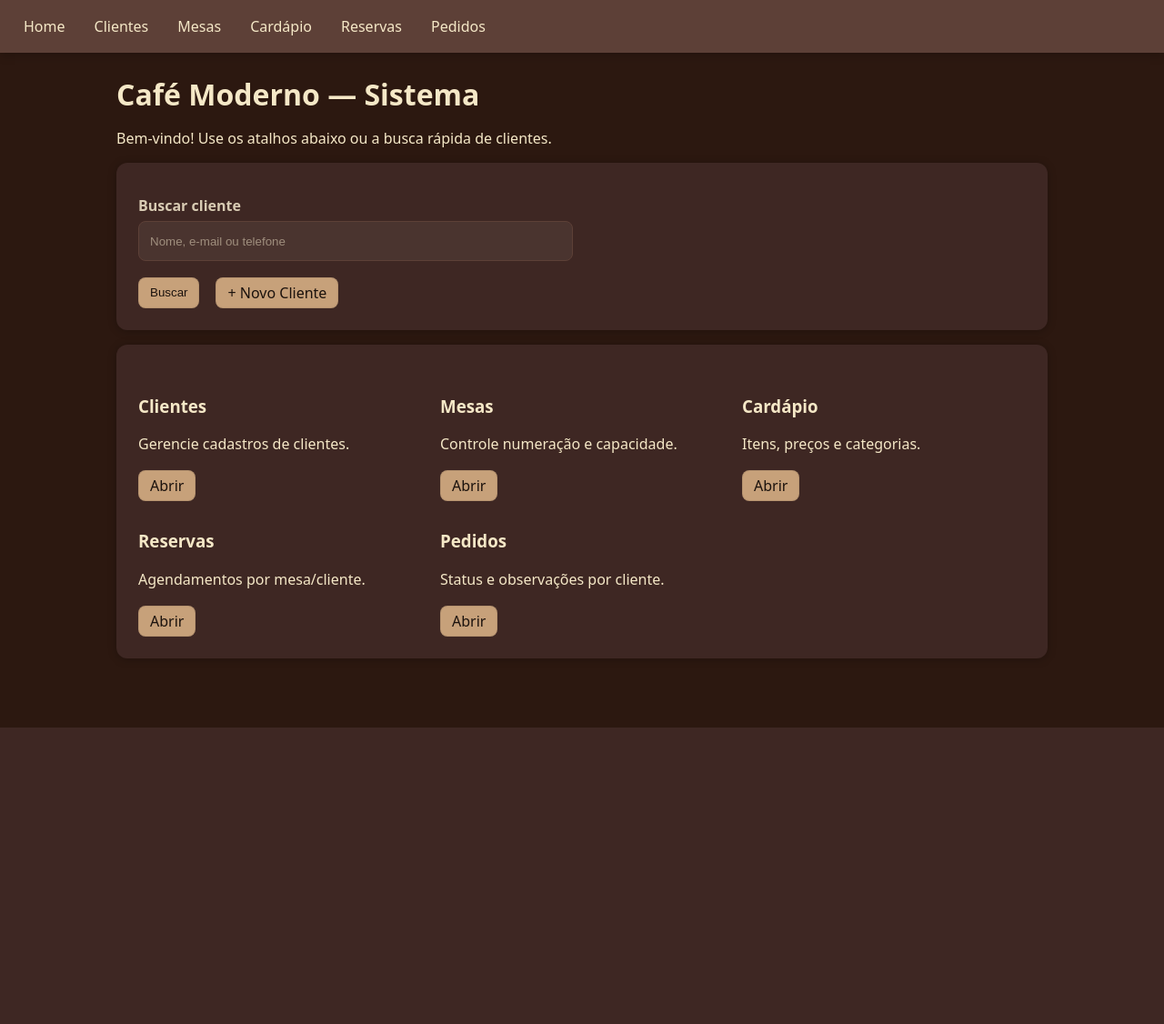
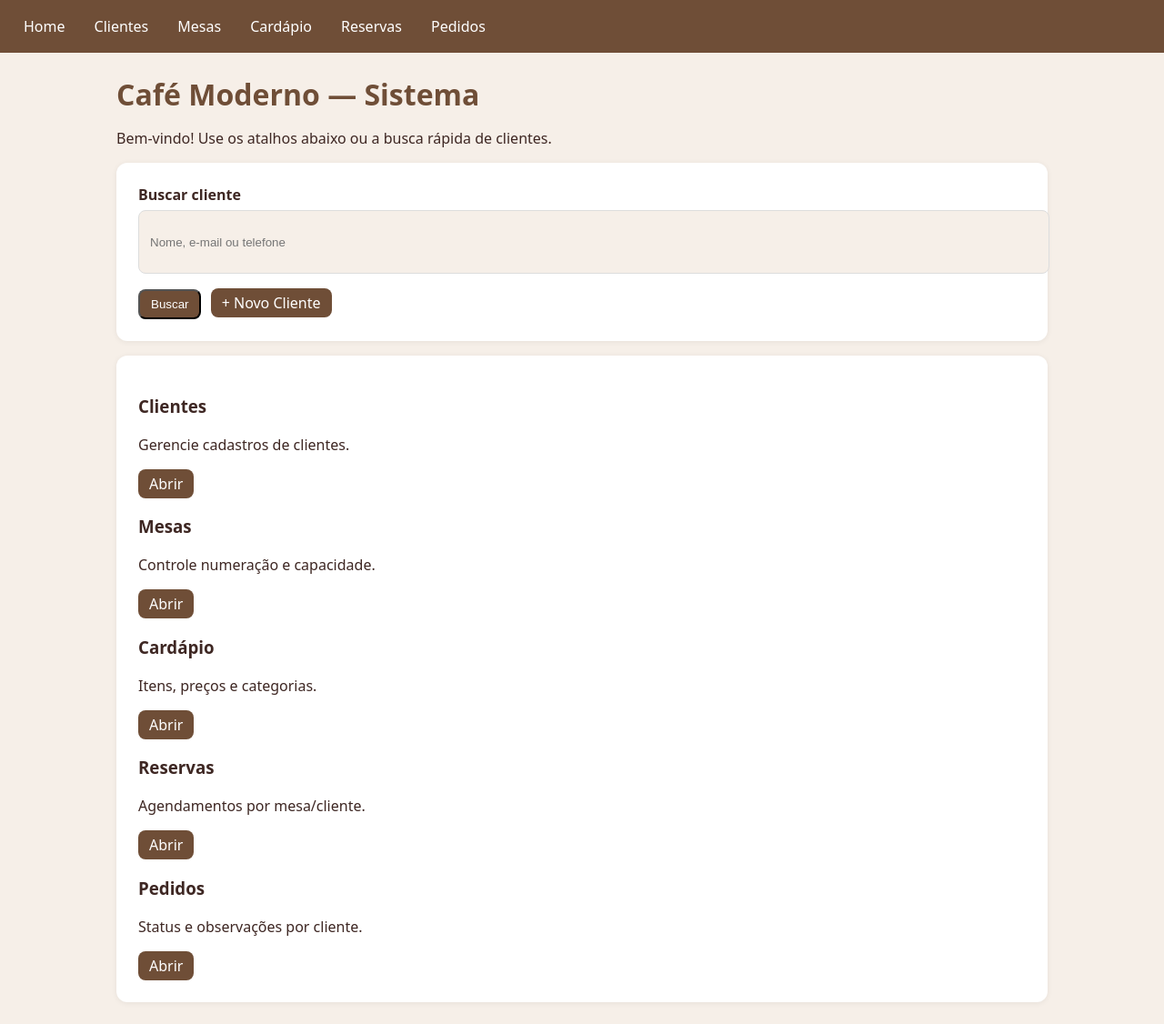
Before and after one commit to evertoooon/projeto-caf-moderno, a PHP site: page / in a window 1280 px wide. Shown: the whole page at 91% size. Before the commit the page ends 800 px from the top, so only its background shows below. Run offline with PHP 8.4, Linux system fonts and the light colour scheme.

Commit message:
Estilo aprimorado: aplicação da paleta temática Café Moderno (tons marrom, creme e bege) para menus, botões e tabelas

```diff
--- a/css/style.css
+++ b/css/style.css
@@ -1,188 +1,152 @@
-:root{
-  /* Theme – Café Moderno */
-  --bg: #2C1810;            /* fundo geral (café torrado) */
-  --panel: #3E2723;         /* cartões, formulários, tabelas */
-  --panel-2: #4A342F;       /* inputs/superfícies internas */
-  --text: #F5E8C7;          /* texto principal (bege claro) */
-  --muted: #D8CBB3;         /* textos secundários/placeholder */
-  --border: #5D4037;        /* contornos sutis */
-  --shadow: rgba(0,0,0,.25);
-
-  --brand: #5D4037;         /* botões padrão/header (marrom) */
-  --brand-hover: #6D4C41;
-
-  --accent: #C7A17A;        /* destaque / CTA (caramelo) */
-  --accent-hover: #B58E69;
-
-  --danger: #8B0000;        /* excluir/perigo */
-  --danger-hover: #A31212;
-
-  --badge: #D7B377;         /* chips/destaques neutros */
+:root {
+  --cor-fundo: #f6efe8;
+  --cor-texto: #3e2723;
+  --cor-primaria: #6f4e37;
+  --cor-primaria-hover: #5a3d2a;
+  --cor-secundaria: #c0a080;
+  --cor-perigo: #b23a48;
+  --cor-branco: #fff;
+  font-family: system-ui, Arial, sans-serif;
 }
 
 /* base */
-html, body { height: 100%; }
-body{
-  margin:0;
-  background: var(--bg);
-  color: var(--text);
-  font-family: system-ui, Arial, sans-serif;
+body {
+  margin: 0;
+  background: var(--cor-fundo);
+  color: var(--cor-texto);
 }
-.container{ max-width: 1024px; margin: 24px auto; padding:0 16px; }
+.container {
+  max-width: 1024px;
+  margin: 24px auto;
+  padding: 0 16px;
+}
 
 /* topo */
-.menu{
-  background: var(--brand);
-  padding:12px 16px;
-  display:flex; gap:12px;
-  box-shadow: 0 2px 10px var(--shadow);
+.menu {
+  background: var(--cor-primaria);
+  padding: 12px 16px;
+  display: flex;
+  gap: 12px;
 }
-.menu a{
-  color: var(--text);
-  text-decoration:none;
-  padding:6px 10px;
-  border-radius:6px;
-  background: transparent;
-  transition: background .15s ease, color .15s ease;
+.menu a {
+  color: var(--cor-branco);
+  text-decoration: none;
+  padding: 6px 10px;
+  border-radius: 6px;
+  transition: background 0.2s;
 }
-.menu a:hover{ background: var(--brand-hover); }
+.menu a:hover {
+  background: var(--cor-primaria-hover);
+}
 
 /* títulos */
-h1{ margin:16px 0; color: var(--text); }
+h1 {
+  margin: 16px 0;
+  color: var(--cor-primaria);
+}
 
 /* tabela */
-.table{
-  width:100%;
+.table {
+  width: 100%;
   border-collapse: collapse;
-  background: var(--panel);
-  border-radius:10px;
-  overflow:hidden;
-  box-shadow:0 1px 10px var(--shadow);
+  background: var(--cor-branco);
+  border-radius: 10px;
+  overflow: hidden;
+  box-shadow: 0 1px 6px #0001;
 }
-.table th, .table td{
-  border-bottom:1px solid rgba(245,232,199,.08); /* linha sutil */
-  padding:12px 14px;
-  text-align:left;
-  color: var(--text);
+.table th {
+  background: var(--cor-primaria);
+  color: var(--cor-branco);
+  text-align: left;
+  padding: 10px 12px;
 }
-.table th{ background: #35211B; color: var(--muted); font-weight: 600; }
-.table tr:hover td{ background:#3A251F; }
+.table td {
+  border-bottom: 1px solid #eee;
+  padding: 10px 12px;
+}
+.table tr:hover td {
+  background: #f3e5ab;
+}
 
 /* botões */
-.actions a, .btn{
-  display:inline-block;
-  margin-right:6px;
-  padding:8px 12px;
-  background: var(--accent);
-  color:#1b120d;
-  text-decoration:none;
-  border-radius:8px;
-  line-height:1;
-  border:1px solid rgba(0,0,0,.08);
-  transition: filter .15s ease, background .15s ease, transform .02s ease;
+.actions a,
+.btn {
+  display: inline-block;
+  margin-right: 6px;
+  padding: 8px 12px;
+  background: var(--cor-primaria);
+  color: var(--cor-branco);
+  text-decoration: none;
+  border-radius: 8px;
+  line-height: 1;
+  transition: background 0.2s;
 }
-.actions a:hover, .btn:hover{ background: var(--accent-hover); }
-.actions a:active, .btn:active{ transform: translateY(1px); }
-
-/* variantes */
-.actions a.danger{ background: var(--danger); color:#fff; }
-.actions a.danger:hover{ background: var(--danger-hover); }
-
-.btn.is-secondary{ background: var(--brand); color: var(--text); }
-.btn.is-secondary:hover{ background: var(--brand-hover); }
-
-/* ---------- FORMULÁRIOS ----------- */
-.form-entity{
-  background: var(--panel);
-  padding:24px;
-  border-radius:12px;
-  box-shadow:0 1px 10px var(--shadow);
+.actions a:hover,
+.btn:hover {
+  background: var(--cor-primaria-hover);
+}
+.actions a.danger {
+  background: var(--cor-perigo);
+}
+.actions a.danger:hover {
+  background: #8b1e2a;
 }
 
-/* espaço entre blocos do form */
-.form-entity > * + *{ margin-top:16px; }
-
-/* grids de campos */
-.form-entity .row,
-.form-entity .row-3{ margin-top: 12px; }
-
-.form-entity .row{
-  display:grid;
-  grid-template-columns: 1fr 1fr;
-  gap:20px;
+/* formulários */
+.form-entity {
+  background: var(--cor-branco);
+  padding: 24px;
+  border-radius: 12px;
+  box-shadow: 0 1px 6px #0001;
 }
-.form-entity .row-3{
-  display:grid;
-  grid-template-columns: 1fr 1fr 1fr;
-  gap:20px;
+.form-entity > * + * {
+  margin-top: 16px;
+}
+.form-entity label {
+  display: block;
+  margin: 0 0 6px;
+  font-weight: 600;
+}
+.form-entity input,
+.form-entity select,
+.form-entity textarea {
+  width: 100%;
+  padding: 12px;
+  min-height: 44px;
+  border: 1px solid #ddd;
+  border-radius: 8px;
+  background: var(--cor-fundo);
+  transition: border-color 0.15s ease, box-shadow 0.15s ease;
+}
+.form-entity input:focus,
+.form-entity select:focus,
+.form-entity textarea:focus {
+  outline: none;
+  border-color: var(--cor-primaria);
+  box-shadow: 0 0 0 3px #6f4e3720;
 }
 
-/* rótulos */
-.form-entity label{
-  display:block; margin:0 0 6px;
-  font-weight:600; color: var(--muted);
+/* badges */
+.badge {
+  display: inline-block;
+  padding: 4px 10px;
+  border-radius: 999px;
+  background: var(--cor-secundaria);
+  color: var(--cor-branco);
+  font-size: 12px;
+}
+.success {
+  background: #4caf50;
 }
 
-/* entradas padrão */
-.form-entity input,
-.form-entity select,
-.form-entity textarea{
-  width:100%;
-  padding:12px;
-  min-height:44px;
-  border:1px solid var(--border);
-  border-radius:8px;
-  background: var(--panel-2);
-  color: var(--text);
-  transition:border-color .15s ease, box-shadow .15s ease, background .15s ease;
-  box-sizing: border-box;
-}
-.form-entity input::placeholder,
-.form-entity textarea::placeholder{ color: rgba(216,203,179,.6); }
-
-/* focus acessível */
-.form-entity input:focus,
-.form-entity select:focus,
-.form-entity textarea:focus{
-  outline: none;
-  border-color: var(--accent);
-  box-shadow:0 0 0 3px rgba(199,161,122,.25);
-}
-
-/* textarea */
-.form-entity textarea{
-  min-height:140px;
-  resize: vertical;
-}
-
-/* ações do form */
-.form-entity .actions{
-  margin-top:18px;
-  display:flex; gap:12px;
-  flex-wrap: wrap;
-}
-
-/* badges / chips */
-.badge{
-  display:inline-block;
-  padding:4px 10px;
-  border-radius:999px;
-  background: var(--badge);
-  color:#1b120d;
-  font-size:12px;
-}
-.success{ background:#10b981; color:#fff; }
-
-/* links genéricos (se usar fora do menu) */
-a{ color: var(--badge); }
-a:hover{ filter: brightness(1.1); }
-
-/* ---------- RESPONSIVO ----------- */
-@media (max-width: 900px){
-  .form-entity{ padding:20px; }
+/* responsivo */
+@media (max-width: 900px) {
+  .form-entity {
+    padding: 20px;
+  }
   .form-entity .row,
-  .form-entity .row-3{
+  .form-entity .row-3 {
     grid-template-columns: 1fr;
-    gap:16px;
+    gap: 16px;
   }
 }
```
